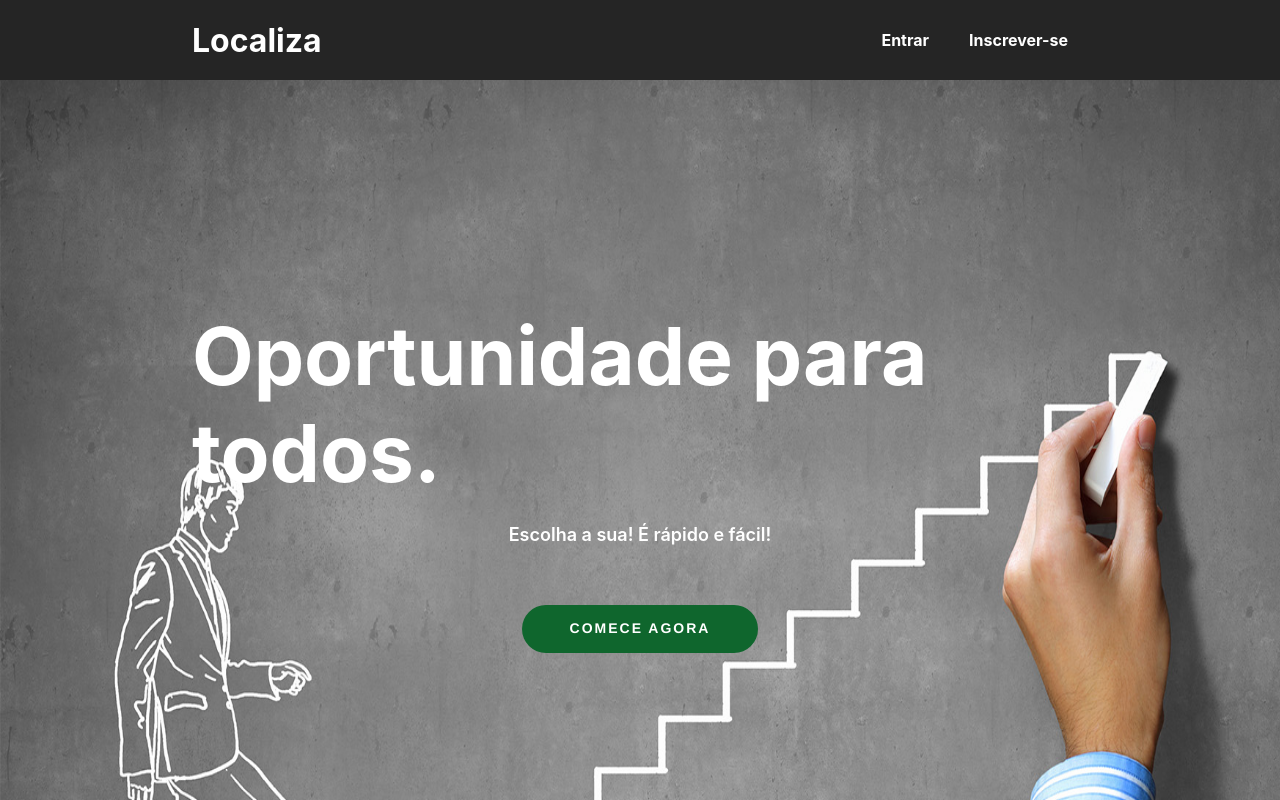
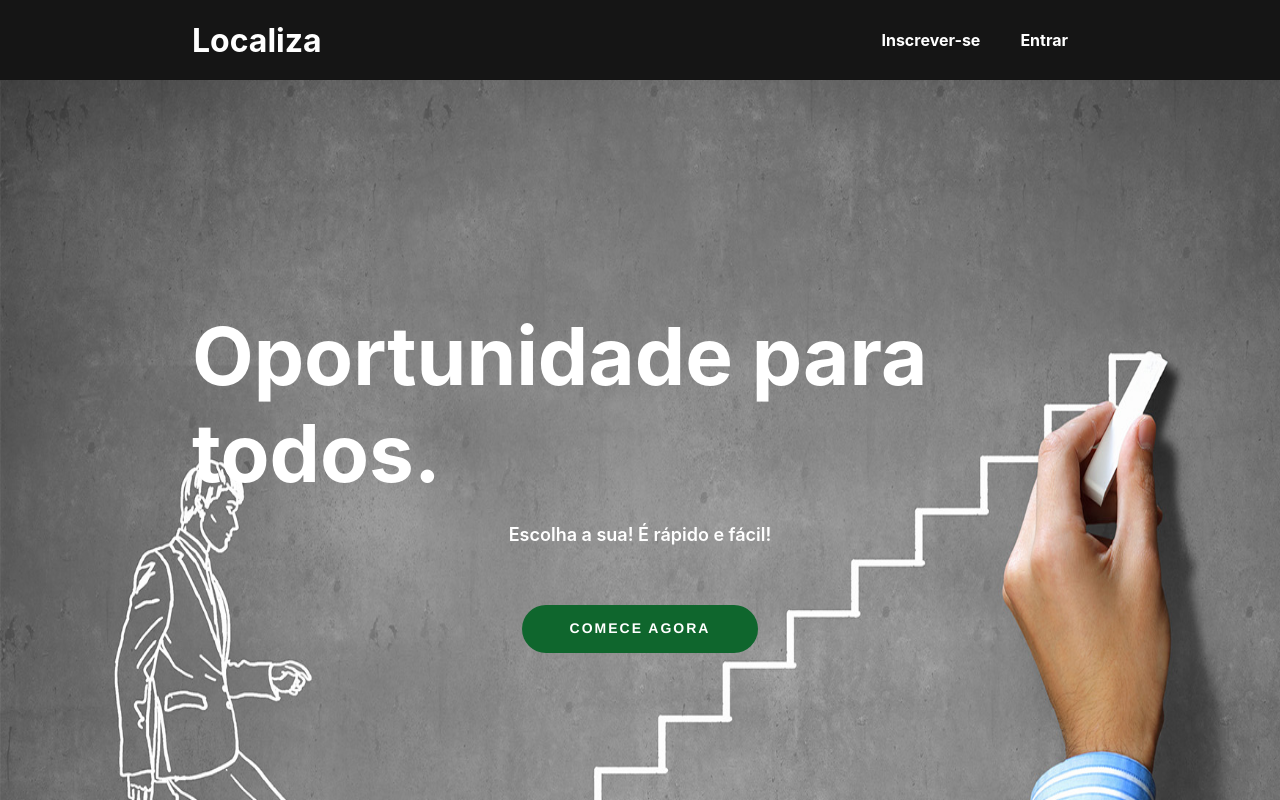
Before and after one commit to casserekevin/localiza, a React (Create React App) app in the folder web-front-end/v1/: page / in a window 1280 px wide. Shown: the top 800 px of the page. Built offline with nearby package versions, Linux system fonts and the light colour scheme.

Commit message:
dropdown menu

```diff
--- /dev/null
+++ b/web-front-end/v1/src/Components/DropdownItem/index.jsx
@@ -0,0 +1,13 @@
+import React from 'react'
+import {Link} from 'react-router-dom'
+
+import './style.css'
+
+export default function DropdownItem(props){
+
+    return (
+        <Link className='dropdown-item' to={props.to}>
+            {props.text}
+        </Link>
+    )
+}
--- /dev/null
+++ b/web-front-end/v1/src/Components/DropdownItem/style.css
@@ -0,0 +1,6 @@
+.dropdown-item{
+
+    display: flex;
+    align-items: center;
+    padding: 10px 20px;
+}
--- /dev/null
+++ b/web-front-end/v1/src/Components/DropdownMenu/index.jsx
@@ -0,0 +1,13 @@
+import React from 'react'
+
+import './style.css'
+
+
+export default function DropdownMenu(props){
+
+    return (
+        <div className='dropdown'>
+            {props.children}
+        </div>
+    )
+}
--- /dev/null
+++ b/web-front-end/v1/src/Components/DropdownMenu/style.css
@@ -0,0 +1,12 @@
+
+.dropdown{
+    width: 125px;
+    position: absolute;
+    top: 78px;
+    left: -20px;
+    background-color: var(--bg-color);
+    overflow: hidden;
+
+    border: var(--border);
+
+}
--- a/web-front-end/v1/src/Components/Header/style.css
+++ b/web-front-end/v1/src/Components/Header/style.css
@@ -5,7 +5,7 @@
     display: flex;
     justify-content: center;
 
-    background-color: rgb(37, 37, 37);
+    background-color: var(--bg-color);
     color: white;
 }
 
--- a/web-front-end/v1/src/Components/NavItem/index.jsx
+++ b/web-front-end/v1/src/Components/NavItem/index.jsx
@@ -1,35 +1,44 @@
-import React, { Component } from 'react'
+import React, { useState } from 'react'
 import { Link } from 'react-router-dom'
 
 import './style.css'
 
-export default class NavBar extends Component {
+export default function NavItem(props) {
 
-    render() {
-        let button_value =  (<button className='nav-item-btn'>
-                                {this.props.icon} {this.props.text}
-                            </button>)
-        let span_value =    (<span className='nav-item-span'>
-                                {this.props.text}
-                            </span>)
+    const [open, setOpen] = useState(false)
 
     let item
-        if(this.props.icon){
-            (!! this.props.to)
-                ?   (item = <Link to={ this.props.to }> { button_value } </Link>)
-                :   (item = button_value)
+    if(props.icon){
+        (!! props.to)
+            ?   (item = <Link to={ props.to }> {
+                            (<button className='nav-item-btn'>
+                                {props.icon} {props.text}
+                            </button>)
+                        }
+                        </Link>)
+
+            :   (item = <button className='nav-item-btn' onClick={() => setOpen(!open)}>
+                            {props.icon} {props.text}
+                        </button>)
     }
     else{
-            (!! this.props.to)
-                ?   (item = <Link to={ this.props.to }> { span_value } </Link>)
-                :   (item = span_value)
+        (!! props.to)
+            ?   (item = <Link to={ props.to }> {
+                            (<span className='nav-item-span'>
+                                {props.text}
+                            </span>)
                         }
-
+                        </Link>)
+            :   (item = <span className='nav-item-span' onClick={() => setOpen(!open)}>
+                            {props.text}
+                        </span>)
+    }
 
     return (
         <li className='nav-item'>
             { item }
+
+            { open && props.children }
         </li>
     )
 }
-}
--- a/web-front-end/v1/src/Components/NavItem/style.css
+++ b/web-front-end/v1/src/Components/NavItem/style.css
@@ -6,7 +6,7 @@
     align-items: center;
     justify-content: center;
 
-
+    position: relative;
 
 }
 
@@ -29,7 +29,7 @@
     font-weight: 800;
     cursor:pointer;
     outline: none;
-     font-size: 14px;
+    font-size: 14px;
 }
 
 .nav-item-span{
--- a/web-front-end/v1/src/Pages/InitialPage/index.jsx
+++ b/web-front-end/v1/src/Pages/InitialPage/index.jsx
@@ -5,6 +5,8 @@ import InitialContent from '../../Components/InitialContent'
 import Footer from '../../Components/Footer'
 import NavBar from '../../Components/NavBar'
 import NavItem from '../../Components/NavItem'
+import DropdownMenu from '../../Components/DropdownMenu'
+import DropdownItem from '../../Components/DropdownItem'
 
 import './style.css'
 
@@ -14,8 +16,13 @@ export default class InitialPage extends Component {
             <div className='initialPage'>
                 <Header isSearchable={false}>
                     <NavBar>
+                        <NavItem text='Inscrever-se'>
+                            <DropdownMenu >
+                               <DropdownItem text='Pessoa' to='/cadastrar-pessoa'/>
+                               <DropdownItem text='Empresa' to='/cadastrar-pessoa'/>
+                            </DropdownMenu>
+                        </NavItem>
                         <NavItem text='Entrar' to='/login'/>
-                        <NavItem text='Inscrever-se' to='/cadastrar-pessoa'/>
                     </NavBar>
                 </Header>
                 <InitialContent/>
--- a/web-front-end/v1/src/global.css
+++ b/web-front-end/v1/src/global.css
@@ -25,7 +25,7 @@ code {
 
 :root{
     --bg-color: rgb(21, 21, 21);
-    --bg-color-highlight: rgb(50, 50, 50);
+    --bg-color-highlight: rgb(92, 92, 92);
     --text-color: #dadce1;
 
     /* Buttons */
@@ -38,5 +38,7 @@ code {
     /* Inputs size */
     --input-size-height: 30px;
 
+    --border: 1px solid var(--bg-color-highlight);
+
     --speed: 500ms;
 }
```
Lines whose indentation alone changed are shown as unchanged.
